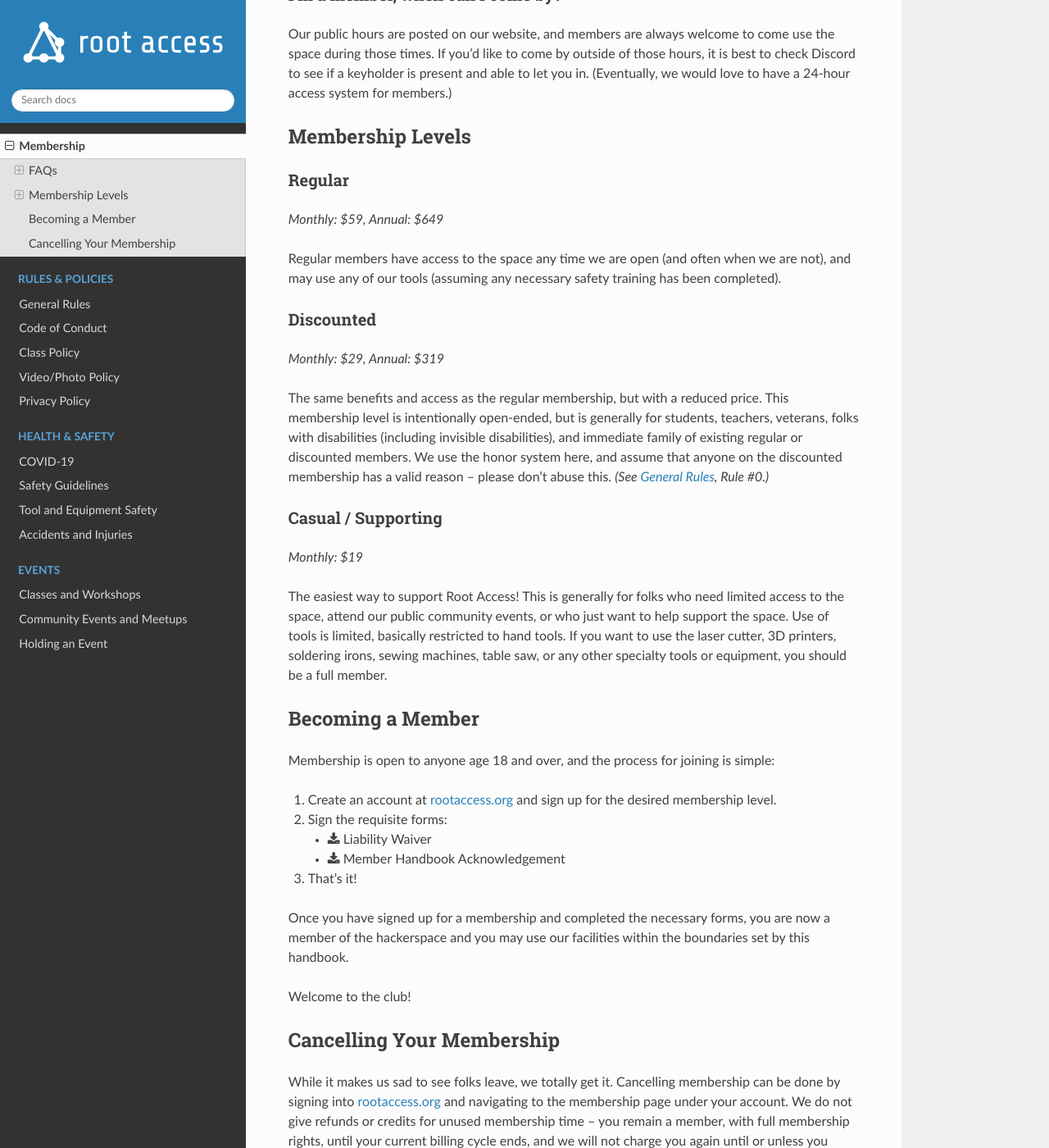
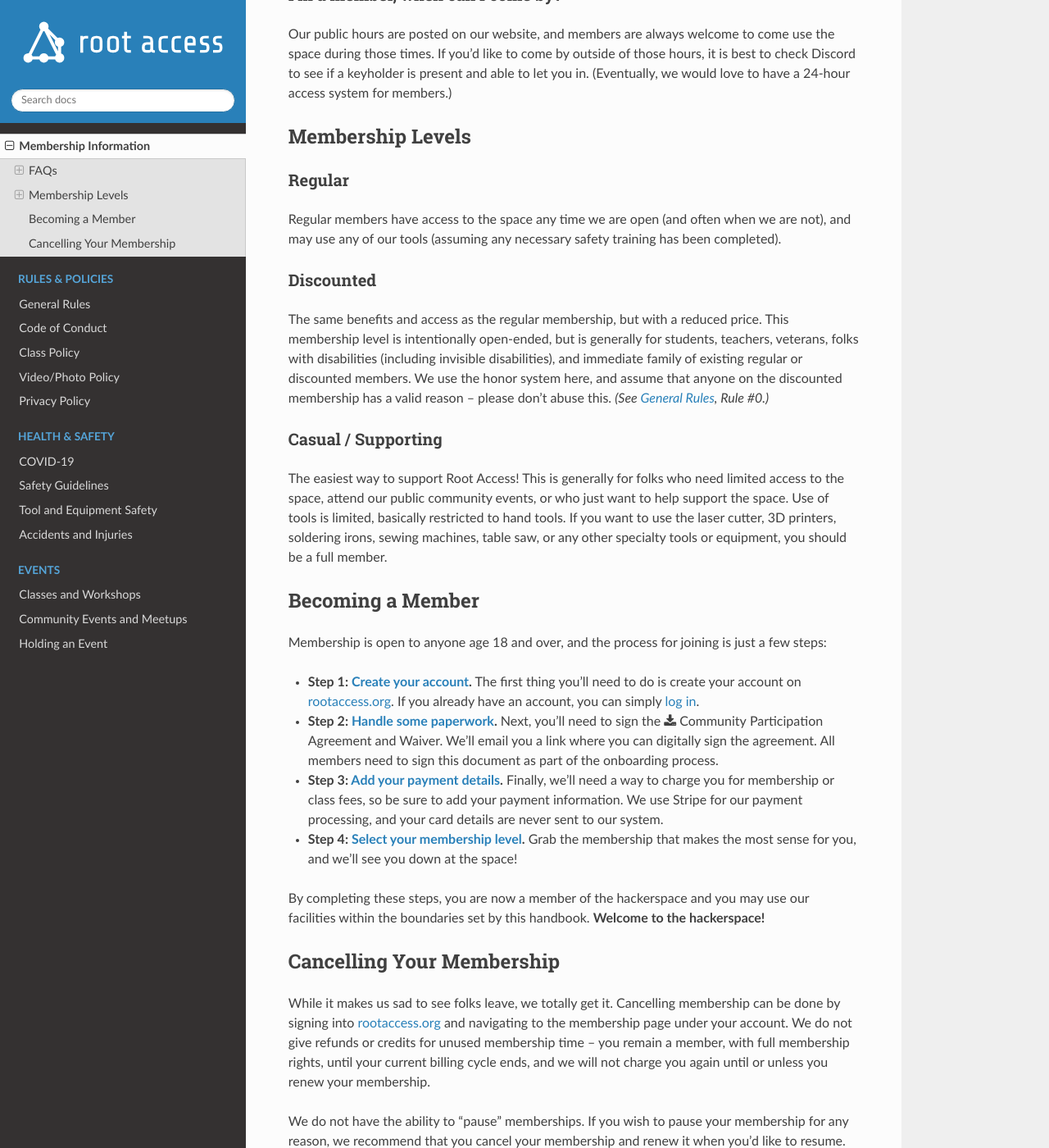
Before and after one commit to RootAccessHackerspace/handbook, a Sphinx documentation site: the page built from source/membership.md, in a window 1280 px wide and 1400 px high, scrolled down 406 px. Shown: the whole window at 82% size. Built offline with Sphinx 7.4.7 and the Read the Docs theme 2.0.0, drawn with Linux system fonts in a browser that asks for light colours; some of the changed text lies outside the part shown.

Commit message:
Swap the Member Agreement and Liability Waiver for a single Community Participation Agreement and Waiver.

```diff
--- a/source/membership.md
+++ b/source/membership.md
@@ -1,4 +1,4 @@
-# Membership
+# Membership Information
 
 ## FAQs
 
@@ -17,35 +17,26 @@
 
 ### Regular
 
-_Monthly: $59, Annual: $649_
-
 Regular members have access to the space any time we are open (and often when we are not), and may use any of our tools (assuming any necessary safety training has been completed).
 
 ### Discounted
-
-_Monthly: $29, Annual: $319_
 
 The same benefits and access as the regular membership, but with a reduced price. This membership level is intentionally open-ended, but is generally for students, teachers, veterans, folks with disabilities (including invisible disabilities), and immediate family of existing regular or discounted members. We use the honor system here, and assume that anyone on the discounted membership has a valid reason – please don't abuse this. _(See {doc}`/policies/rules`, Rule #0.)_
 
 ### Casual / Supporting
 
-_Monthly: $19_
-
 The easiest way to support Root Access! This is generally for folks who need limited access to the space, attend our public community events, or who just want to help support the space. Use of tools is limited, basically restricted to hand tools. If you want to use the laser cutter, 3D printers, soldering irons, sewing machines, table saw, or any other specialty tools or equipment, you should be a full member.
 
 ## Becoming a Member
 
-Membership is open to anyone age 18 and over, and the process for joining is simple:
+Membership is open to anyone age 18 and over, and the process for joining is just a few steps:
 
-1. Create an account at rootaccess.org and sign up for the desired membership level.
-2. Sign the requisite forms:
-    * {download}`Liability Waiver </_static/Liability-Waiver.pdf>`
-    * {download}`Member Handbook Acknowledgement </_static/Member-Handbook-Acknowledgement.pdf>`
-3. That's it!
+* **Step 1: [Create your account](https://rootaccess.org/account/signup/).** The first thing you'll need to do is create your account on rootaccess.org. If you already have an account, you can simply [log in](https://rootaccess.org/account/login/).
+* **Step 2: [Handle some paperwork](https://rootaccess.org/account/paperwork/).** Next, you'll need to sign the {download}`Community Participation Agreement and Waiver </_static/Community-Participation-Agreement-and-Waiver.pdf>`. We'll email you a link where you can digitally sign the agreement. All members need to sign this document as part of the onboarding process.
+* **Step 3: [Add your payment details](https://rootaccess.org/account/payment/).** Finally, we'll need a way to charge you for membership or class fees, so be sure to add your payment information. We use Stripe for our payment processing, and your card details are never sent to our system.
+* **Step 4: [Select your membership level](https://rootaccess.org/account/membership/).** Grab the membership that makes the most sense for you, and we'll see you down at the space!
 
-Once you have signed up for a membership and completed the necessary forms, you are now a member of the hackerspace and you may use our facilities within the boundaries set by this handbook.
-
-Welcome to the club!
+By completing these steps, you are now a member of the hackerspace and you may use our facilities within the boundaries set by this handbook. **Welcome to the hackerspace!**
 
 ## Cancelling Your Membership
 
```
Also changed, not shown: source/index.md (+2 -2 lines), source/policies/rules.md (+0 -12 lines), 3 other files.
